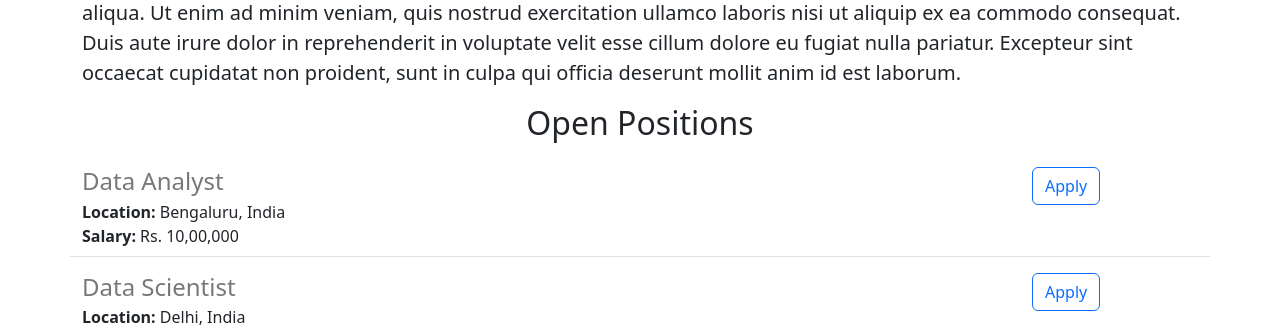
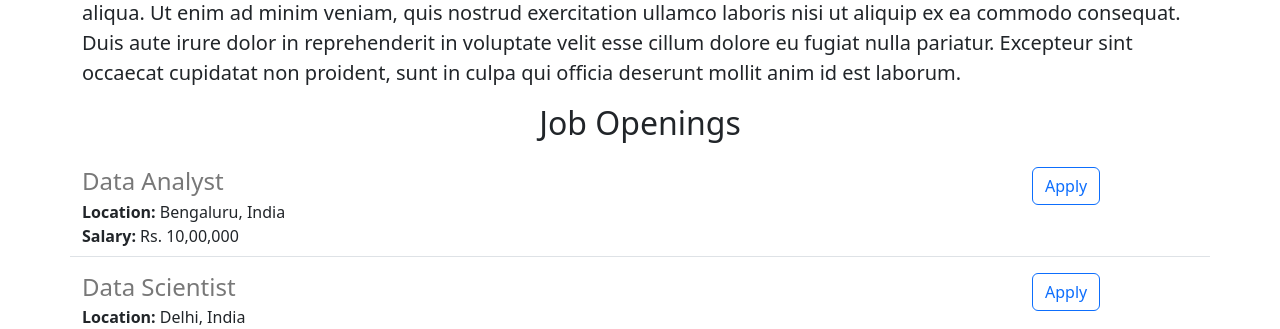
Before and after one commit to sinduja-raghavendra/careers-website-v2, a Flask app: page / in a window 1280 px wide. Shown: the part 910-1239 px from the top of the page. Run offline with Flask 3, Linux system fonts and the light colour scheme.

Commit message:
html content correction

```diff
--- a/templates/home.html
+++ b/templates/home.html
@@ -22,7 +22,7 @@
       <p class='lead'>
         Lorem ipsum dolor sit amet, consectetur adipiscing elit, sed do eiusmod tempor incididunt ut labore et dolore magna aliqua. Ut enim ad minim veniam, quis nostrud exercitation ullamco laboris nisi ut aliquip ex ea commodo consequat. Duis aute irure dolor in reprehenderit in voluptate velit esse cillum dolore eu fugiat nulla pariatur. Excepteur sint occaecat cupidatat non proident, sunt in culpa qui officia deserunt mollit anim id est laborum.
       </p>
-      <h2 class='text-center mt--2 mb-4'>Open Positions</h2>
+      <h2 class='text-center mt--2 mb-4'>Job Openings</h2>
       <p>
         {% for job in jobs %}
           {% include 'jobitem.html' %}
```
